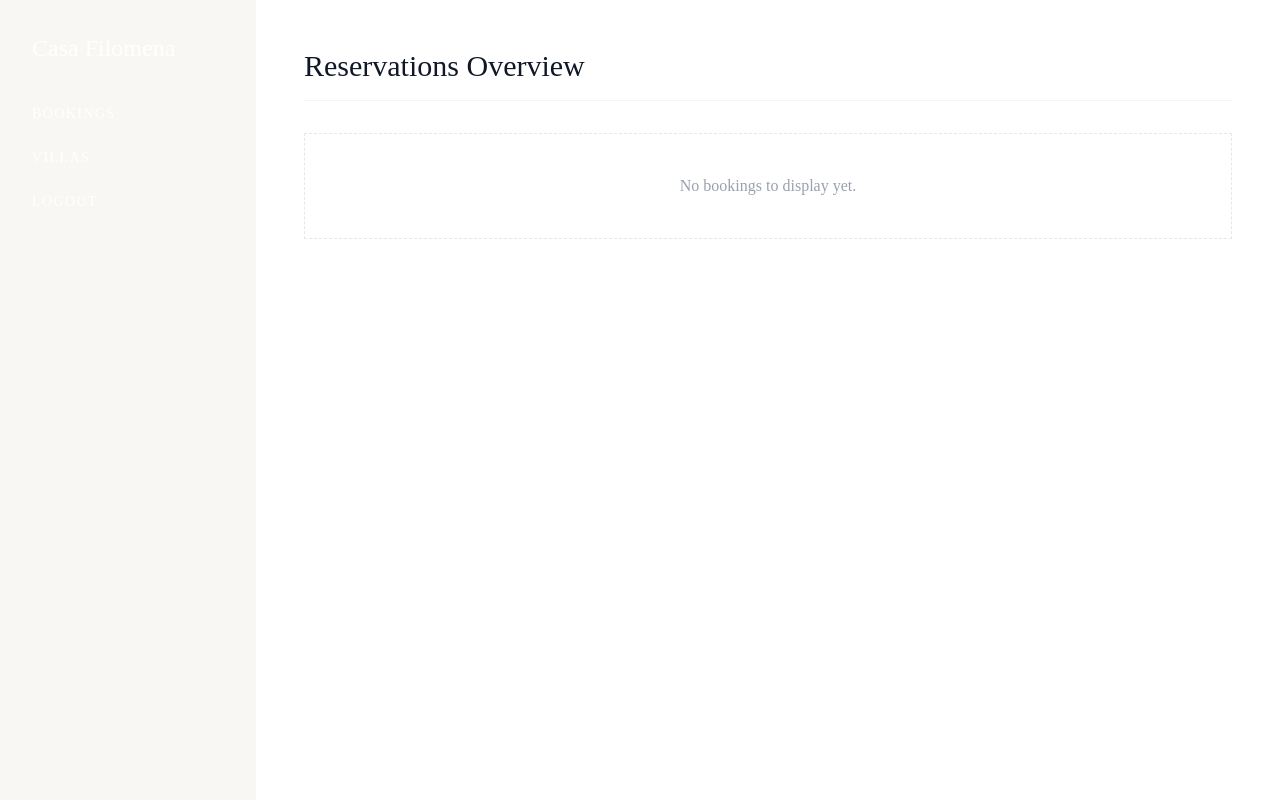
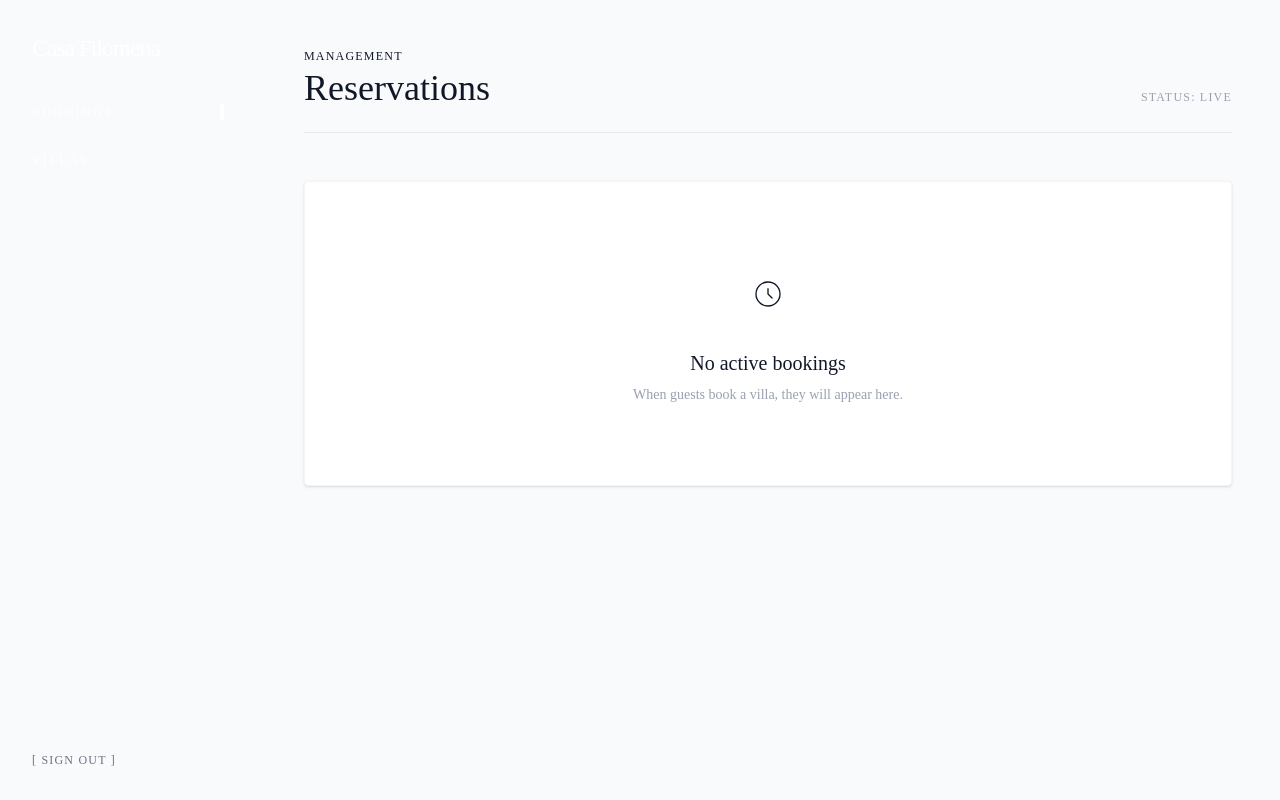
Before and after one commit to jeanecs/new-casa, a React (Vite) app in the folder frontend/: page /admin-dashboard in a window 1280 px wide. Built offline with nearby package versions, Linux system fonts and the light colour scheme.

Commit message:
Add AdminSidebar component and update dashboard layout
Introduced a reusable AdminSidebar component with navigation and logout functionality. Updated AdminDashboard to use the new sidebar, improved layout, and enhanced the reservations overview section for better UI consistency.

```diff
--- /dev/null
+++ b/frontend/src/components/AdminSidebar.jsx
@@ -0,0 +1,55 @@
+import React from 'react';
+import { NavLink, useNavigate } from 'react-router-dom';
+import axios from 'axios';
+
+const AdminSidebar = () => {
+    const navigate = useNavigate();
+
+    const handleLogout = async () => {
+        try {
+            const { data } = await axios.post('http://localhost:5000/api/admin/logout', {}, { withCredentials: true });
+            if (data.success) {
+                navigate('/admin');
+            }
+        } catch (err) {
+            console.error("Logout failed", err);
+        }
+    };
+
+    // Styling for the active link
+    const activeStyle = "text-casa-gold border-r-4 border-casa-gold pr-4";
+    const baseStyle = "cursor-pointer hover:text-casa-gold transition-all duration-300 block";
+
+    return (
+        <div className="w-64 min-h-screen bg-casa-charcoal text-white p-8 flex flex-col justify-between fixed">
+            <div>
+                <h2 className="text-2xl font-serif-display mb-10 text-casa-gold tracking-tighter">Casa Filomena</h2>
+
+                <nav className="space-y-8 text-xs uppercase tracking-[0.2em] font-medium">
+                    <NavLink
+                        to="/admin-dashboard"
+                        className={({ isActive }) => isActive ? `${baseStyle} ${activeStyle}` : baseStyle}
+                    >
+                        Bookings
+                    </NavLink>
+
+                    <NavLink
+                        to="/admin-villas"
+                        className={({ isActive }) => isActive ? `${baseStyle} ${activeStyle}` : baseStyle}
+                    >
+                        Villas
+                    </NavLink>
+                </nav>
+            </div>
+
+            <button
+                onClick={handleLogout}
+                className="text-left text-xs uppercase tracking-widest text-gray-500 hover:text-red-400 transition-colors"
+            >
+                [ Sign Out ]
+            </button>
+        </div>
+    );
+};
+
+export default AdminSidebar;
--- a/frontend/src/pages/AdminDashboard.jsx
+++ b/frontend/src/pages/AdminDashboard.jsx
@@ -1,23 +1,34 @@
 import React from 'react';
+import AdminSidebar from '../components/AdminSidebar';
 
 const AdminDashboard = () => {
     return (
-        <div className="flex">
-            {/* Simple Admin Sidebar */}
-            <div className="w-64 min-h-screen bg-casa-charcoal text-white p-8">
-                <h2 className="text-2xl font-serif-display mb-10 text-casa-gold">Casa Filomena</h2>
-                <nav className="space-y-6 text-sm uppercase tracking-widest">
-                    <p className="cursor-pointer hover:text-casa-gold">Bookings</p>
-                    <p className="cursor-pointer hover:text-casa-gold">Villas</p>
-                    <p className="cursor-pointer hover:text-casa-gold">Logout</p>
-                </nav>
-            </div>
+        <div className="flex bg-gray-50 min-h-screen">
+            <AdminSidebar />
 
-            {/* Main Content Area */}
-            <div className="flex-1 p-12 bg-white">
-                <h1 className="text-3xl font-serif-display border-b border-gray-100 pb-4">Reservations Overview</h1>
-                <div className="mt-8 p-10 border border-dashed border-gray-200 text-center text-gray-400">
-                    No bookings to display yet.
+            {/* Main Content Area - ml-64 offsets the fixed sidebar */}
+            <div className="flex-1 ml-64 p-12">
+                <header className="flex justify-between items-end border-b border-gray-200 pb-6">
+                    <div>
+                        <p className="text-casa-gold text-xs uppercase tracking-widest mb-1">Management</p>
+                        <h1 className="text-4xl font-serif-display text-casa-charcoal">Reservations</h1>
+                    </div>
+                    <div className="text-right">
+                        <span className="text-xs text-gray-400 uppercase tracking-widest">Status: Live</span>
+                    </div>
+                </header>
+
+                <div className="mt-12">
+                    {/* This is where your table will go */}
+                    <div className="bg-white border border-gray-100 shadow-sm rounded-sm p-20 text-center">
+                        <div className="inline-block p-4 rounded-full bg-casa-cream mb-4">
+                            <svg className="w-8 h-8 text-casa-gold" fill="none" stroke="currentColor" viewBox="0 0 24 24">
+                                <path strokeLinecap="round" strokeLinejoin="round" strokeWidth="1" d="M12 8v4l3 3m6-3a9 9 0 11-18 0 9 9 0 0118 0z" />
+                            </svg>
+                        </div>
+                        <p className="text-casa-charcoal font-serif-display text-xl">No active bookings</p>
+                        <p className="text-gray-400 text-sm mt-2">When guests book a villa, they will appear here.</p>
+                    </div>
                 </div>
             </div>
         </div>
```
